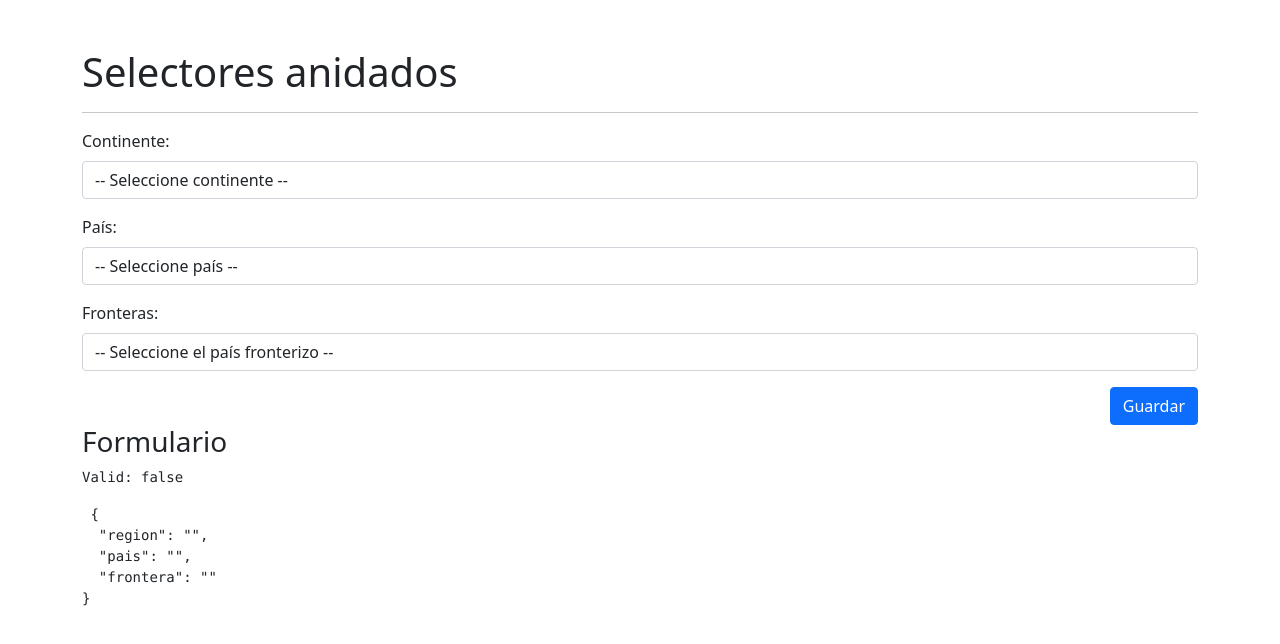
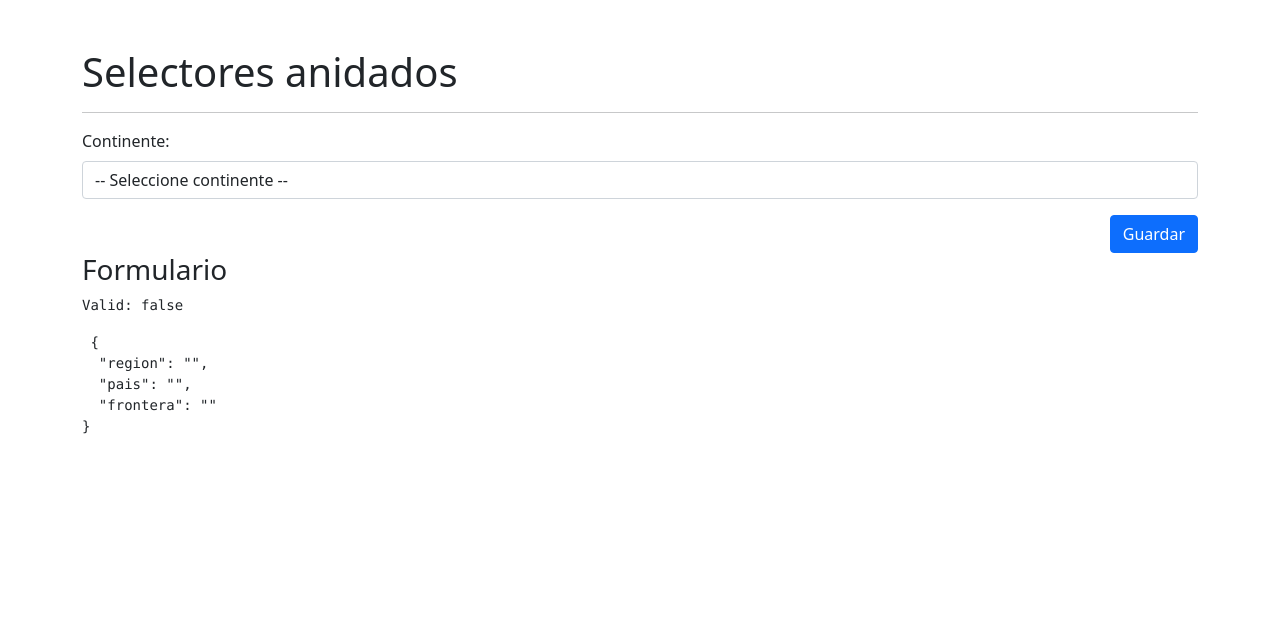
Before and after one commit to marcosdam/07-selectores, an Angular app: page /selector/selector in a window 1280 px wide. Shown: the top 644 px of the page. Built offline with nearby package versions, Linux system fonts and the light colour scheme.

Commit message:
Mostrar y ocultar selectores

```diff
--- a/src/app/paises/pages/selector-page/selector-page.component.html
+++ b/src/app/paises/pages/selector-page/selector-page.component.html
@@ -14,7 +14,7 @@
     </div>
 
     <!--País-->
-    <div class="row mb-3">
+    <div class="row mb-3" *ngIf="paises.length !== 0">
         <div class="col">
             <label class="form-label">País:</label>
             <select class="form-control" formControlName="pais">
@@ -25,7 +25,7 @@
     </div>
 
     <!--Fronteras-->
-    <div class="row mb-3">
+    <div class="row mb-3" *ngIf="fronteras.length > 0">
         <div class="col">
             <label class="form-label">Fronteras:</label>
             <select class="form-control" formControlName="frontera">
@@ -35,6 +35,16 @@
         </div>
     </div>
 
+    <!--Alert-->
+    <div class="row" *ngIf="cargando">
+        <div class="col">
+            <div class="alert alert-primary">
+                Cargando...
+            </div>
+        </div>
+    </div>
+
+    <!--Botón-->
     <div class="row">
         <div class="col">
             <button type="submit" class="btn btn-primary float-end">Guardar</button>
--- a/src/app/paises/pages/selector-page/selector-page.component.ts
+++ b/src/app/paises/pages/selector-page/selector-page.component.ts
@@ -24,6 +24,9 @@
   paises: PaisSmall[] = [];
   fronteras: string[] = [];
 
+  // UI
+  cargando: boolean = false;
+
   constructor( private fb: FormBuilder, private paisesService: PaisesService ) { }
 
   ngOnInit(): void {
@@ -34,24 +37,27 @@
     .pipe(
       tap( ( _ ) => {
         this.miFormulario.get('pais')?.reset('');
+        this.cargando = true;
       }),
       switchMap( region => this.paisesService.getPaisesPorRegion( region ) )
     )
     .subscribe( paises => {
         this.paises = paises;
+        this.cargando = false;
       })
 
     // Cuando cambie el país
     this.miFormulario.get('pais')?.valueChanges
     .pipe(
       tap( () => {
-        this.fronteras = [];
         this.miFormulario.get('frontera')?.reset('');
+        this.cargando = true;
       }),
       switchMap( codigo => this.paisesService.getPaisPorCodigo( codigo ) )
     )
     .subscribe( pais => {
         this.fronteras = pais?.borders || [] ;
+        this.cargando = false;
       })
   }
 
```
